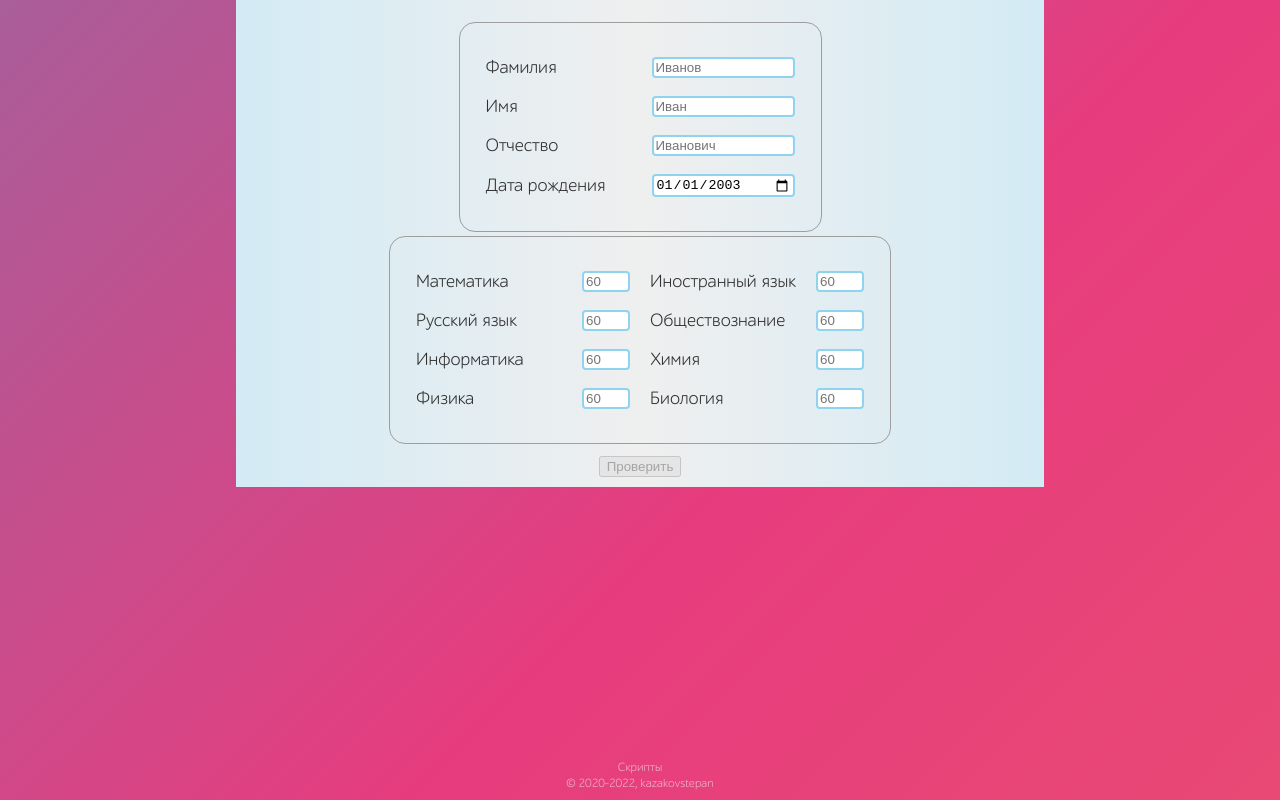
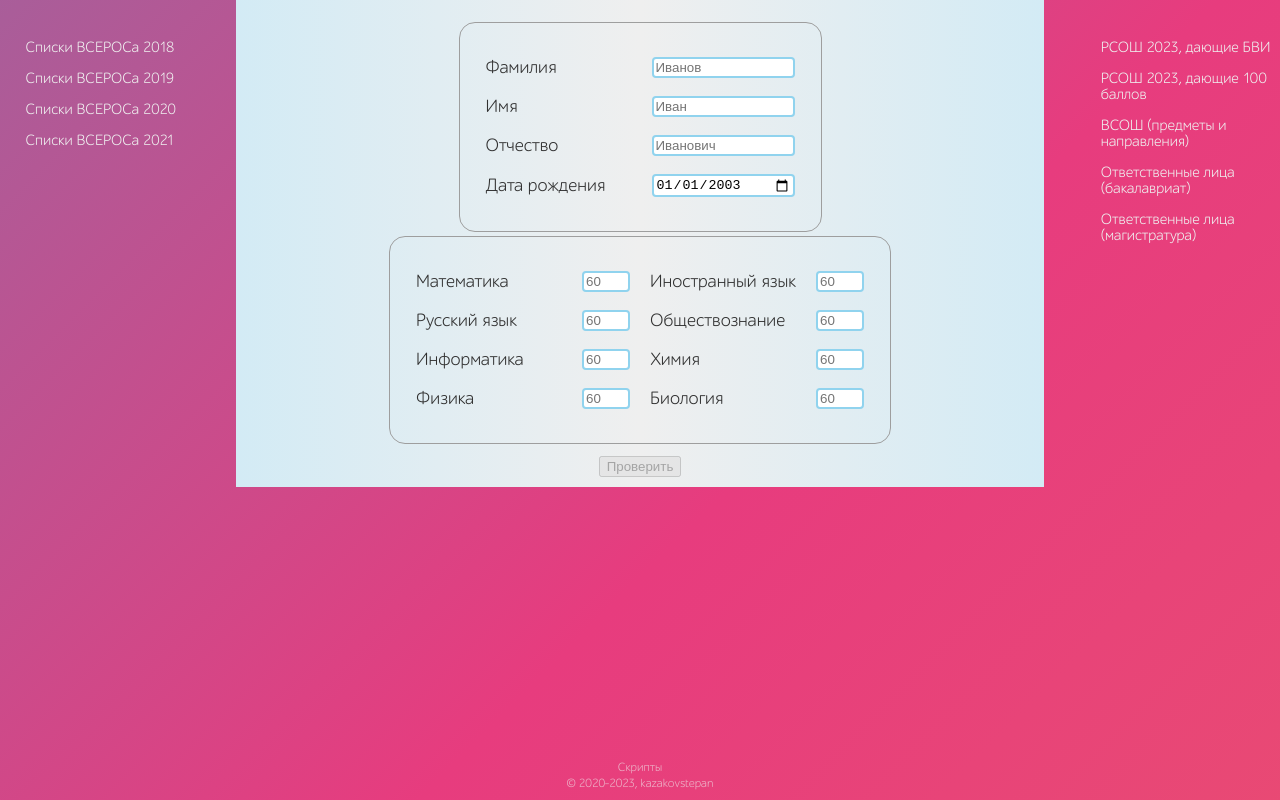
Before and after one commit to ksrt12/abit-react, a React (Create React App) app: page / in a window 1280 px wide. Built offline with nearby package versions, Linux system fonts and the light colour scheme.

Commit message:
re-enable links and update footer

```diff
--- a/package.json
+++ b/package.json
@@ -16,7 +16,7 @@
   "scripts": {
     "eslint:lint": "eslint --ext .ts,.tsx,.js --ignore-path .gitignore .",
     "eslint:fix": "yarn eslint:lint --fix",
-    "predeploy": "npm run build",
+    "predeploy": "yarn build",
     "deploy": "gh-pages -d build -m \"$(git show -s --format='Update from %h: %s')\"",
     "start": "react-scripts start",
     "build": "react-scripts build",
--- a/src/App.tsx
+++ b/src/App.tsx
@@ -1,7 +1,8 @@
 import { useEffect } from "react";
 import SearchForm from "./ui/SearchForm";
-import Copyright from "./ui/Copyright";
+import Copyright from "./ui/Footer";
 import MyTable from "./ui/FullTable";
+import Links from "./ui/Links";
 import useTable from "./hooks/table.hook";
 import useEge from "./hooks/ege.hook";
 import usePerson from "./hooks/person.hook";
@@ -30,7 +31,7 @@ function App() {
   return (
     <AppContext.Provider value={{ ready, updateTable, ...argsTable, EGE, updateEGE, ...usePerson() }}>
       <div className="content">
-        {/* <Links /> */}
+        <Links />
         <div className="main">
           {!fromWLS && <SearchForm />}
           <div id="results">
--- a/src/ui/Copyright.tsx
+++ b/src/ui/Footer.tsx
@@ -1,14 +1,14 @@
 import { FC } from "react";
 
 /** Copyright block  */
-const Copyright: FC = () => {
+const Footer: FC = () => {
   return (
     <footer className="copyright">
       <a href="https://isu.ksrt12.ru">Скрипты</a>
       <br />
-      <a href="https://vk.com/kazakovstepan">&copy; 2020-2022, kazakovstepan</a>
+      <a href="https://vk.com/kazakovstepan">&copy; 2020-2023, kazakovstepan</a>
     </footer>
   );
 };
 
-export default Copyright;
+export default Footer;
--- a/src/ui/Links.tsx
+++ b/src/ui/Links.tsx
@@ -11,7 +11,7 @@ function Links() {
   const links = [
     { href: "/file/pages/82/rsosh_2023_bvi.pdf", name: "РСОШ 2023, дающие БВИ" },
     { href: "/file/pages/82/100ballov_2023.pdf", name: "РСОШ 2023, дающие 100 баллов" },
-    { href: "/file/pages/82/vosh_2022.pdf", name: "ВСОШ (предметы и направления)" },
+    { href: "/file/pages/82/vosh_2023.pdf", name: "ВСОШ (предметы и направления)" },
     { href: "/contacts", name: "Ответственные лица (бакалавриат)" },
     { href: "/contacts", name: "Ответственные лица (магистратура)" },
   ];
```
